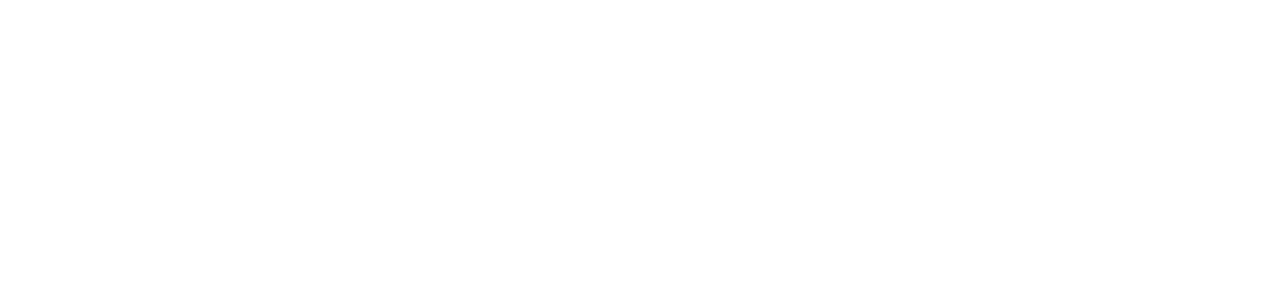
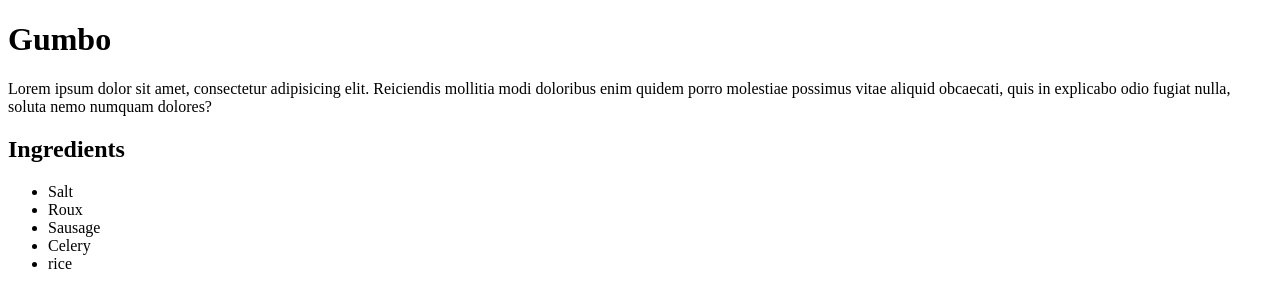
Before and after one commit to inhabitantofcarcosa/odin-recipes, a plain HTML site: page recipes/Gumbo.html in a window 1280 px wide. Drawn offline with Linux system fonts and the light colour scheme.

```diff
--- a/recipes/Gumbo.html
+++ b/recipes/Gumbo.html
@@ -0,0 +1,17 @@
+<!DOCTYPE html>
+<html lang="en">
+<head>
+    <meta charset="UTF-8">
+    <meta name="viewport" content="width=device-width, initial-scale=1.0">
+    <title>gumbo</title>
+</head>
+<body>
+    <h1>Gumbo</h1>
+    <p>Lorem ipsum dolor sit amet, consectetur adipisicing elit. Reiciendis mollitia modi doloribus enim quidem porro molestiae possimus vitae aliquid obcaecati, quis in explicabo odio fugiat nulla, soluta nemo numquam dolores?</p>
+    <h2>Ingredients</h2>
+    <ul>
+        <li>Salt</li>
+        <li>Roux</li>
+        <li>Sausage</li>
+        <li>Celery</li>
+        <li>rice</li>
```
Also changed, not shown: index.html (+1 -1 lines).
